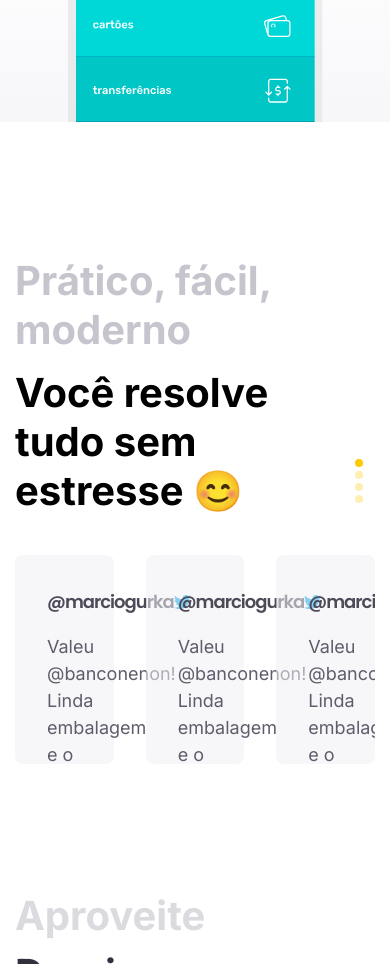
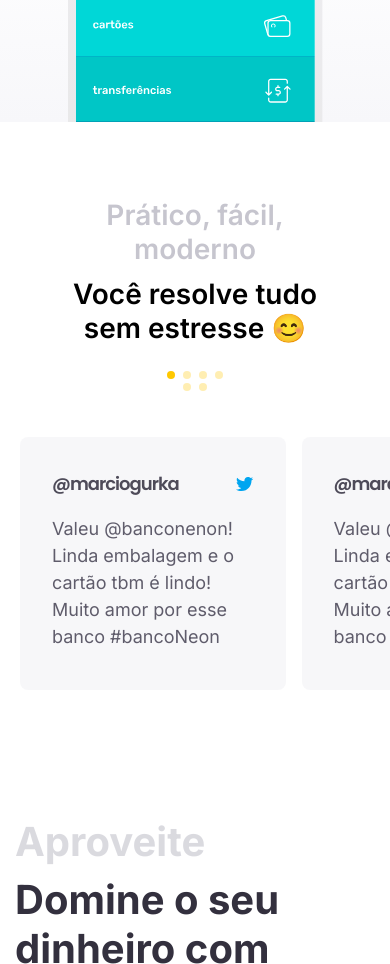
Before and after one commit to LucasBlunTT/projeto-neon, a plain HTML site: page index.html in a window 390 px wide. Shown: the part 2780-3744 px from the top of the page. Drawn offline with nearby package versions, Linux system fonts and the light colour scheme.

Commit message:
Section Depoimentos Responsive

```diff
--- a/index.html
+++ b/index.html
@@ -426,6 +426,20 @@
         el: ".s-depoimentos .top .swiper-pagination",
         clickable: true,
       },
+      breakpoints: {
+        320: {
+          slidesPerView: 1.3,
+          spaceBetween: 16,
+        },
+        600: {
+          lidesPerView: 2.3,
+          spaceBetween: 15,
+        },
+        1200: {
+          slidesPerView: 3,
+          spaceBetween: 32,
+        }
+      }
     });
   </script>
 </body>
--- a/scss/_components.scss
+++ b/scss/_components.scss
@@ -25,4 +25,8 @@
     line-height: 150%;
     color: $gray-400;
   }
+
+  @include responsive (480px) {
+    height: 25.3rem;
+  }
 }
--- a/scss/_home.scss
+++ b/scss/_home.scss
@@ -751,6 +751,46 @@
   .slide-depoimentos {
     overflow: hidden;
   }
+
+  @include responsive(991px) {
+    .top {
+      flex-direction: column;
+      align-items: center;
+      margin-bottom: 5.1rem;
+
+      h2 {
+        text-align: center;
+        margin-bottom: 5.1rem;
+      }
+    }
+  }
+
+  @include responsive(480px) {
+    padding-top: 7.6rem;
+
+    .container {
+      padding: 0;
+    }
+
+    .top {
+      margin-bottom: 3.4rem;
+
+      h2 {
+        font-size: 2.8rem;
+        font-weight: 600;
+        max-width: 28.5rem;
+        margin-bottom: 3.4rem;
+
+        span {
+          margin-bottom: 1.1rem;
+        }
+      }
+    }
+
+    .slide-depoimentos {
+      padding: 0px 2rem;
+    }
+  }
 }
 
 .s-conta-digital {
```
Also changed, not shown: css/main.css.
